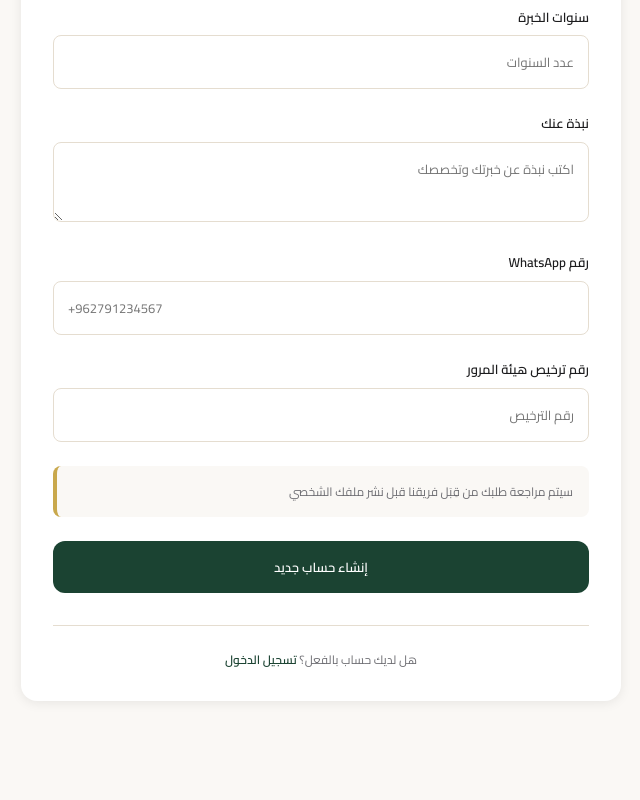
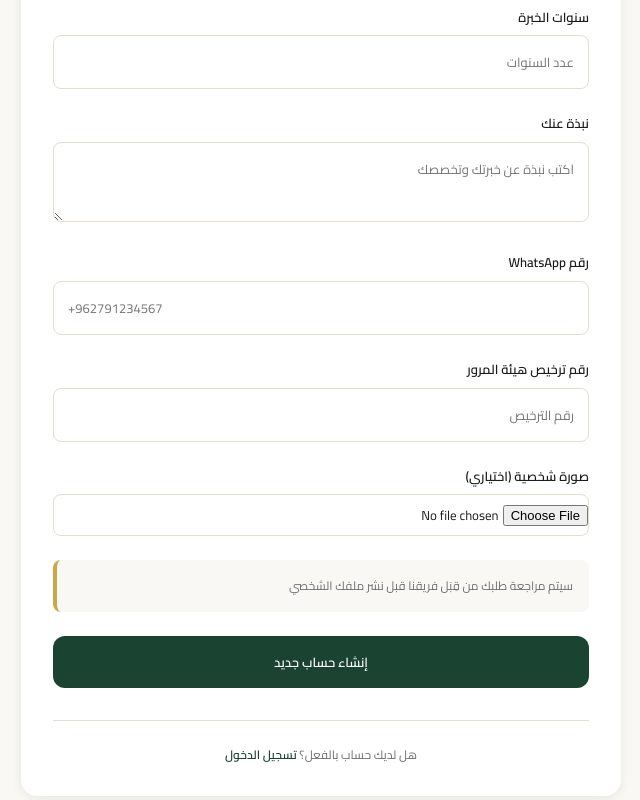
Before and after one commit to talaltantash/saidni, a React (Vite) app in the folder frontend/: page /register/worker in a window 1280 px wide. Shown: the part 1122-1922 px from the top of the page, without its empty margins (319-959 px from the left). Before the commit the page ends 1855 px from the top, so only its background shows below. Built offline with nearby package versions, Linux system fonts and the light colour scheme.

Commit message:
Add worker photo upload and display

```diff
--- a/frontend/src/pages/RegisterWorker.jsx
+++ b/frontend/src/pages/RegisterWorker.jsx
@@ -21,6 +21,8 @@ export default function RegisterWorker({ setUser }) {
     vtc_license_number: ''
   });
   const [error, setError] = useState('');
+  const [photo, setPhoto] = useState(null);
+  const [photoPreview, setPhotoPreview] = useState(null);
   const [loading, setLoading] = useState(false);
 
   const categories = [
@@ -37,6 +39,14 @@ export default function RegisterWorker({ setUser }) {
   const handleChange = (e) => {
     const { name, value } = e.target;
     setFormData(prev => ({ ...prev, [name]: value }));
+  };
+
+  const handlePhotoChange = (e) => {
+    const file = e.target.files[0];
+    if (file) {
+      setPhoto(file);
+      setPhotoPreview(URL.createObjectURL(file));
+    }
   };
 
   const handleSubmit = async (e) => {
@@ -82,6 +92,15 @@ export default function RegisterWorker({ setUser }) {
         const data = await res.json();
         localStorage.setItem('token', data.token);
         setUser(data.user);
+        if (photo) {
+          const formData = new FormData();
+          formData.append('photo', photo);
+          await apiFetch('/api/workers/upload-photo', {
+            method: 'POST',
+            headers: { 'Authorization': `Bearer ${data.token}` },
+            body: formData
+          });
+        }
         navigate('/');
       } else if (res.status === 409) {
         setError(t('messages.emailExists'));
@@ -240,6 +259,19 @@ export default function RegisterWorker({ setUser }) {
               />
             </div>
 
+            <div className="form-group">
+              <label>صورة شخصية (اختياري)</label>
+              {photoPreview && (
+                <img src={photoPreview} alt="preview" style={{ width: '100px', height: '100px', borderRadius: '50%', objectFit: 'cover', marginBottom: '0.5rem', display: 'block' }} />
+              )}
+              <input
+                type="file"
+                accept="image/*"
+                onChange={handlePhotoChange}
+                style={{ padding: '0.5rem 0' }}
+              />
+            </div>
+
             <div className="form-note">
               <p>{t('worker_form.reviewNote')}</p>
             </div>
--- a/frontend/src/pages/WorkerProfile.jsx
+++ b/frontend/src/pages/WorkerProfile.jsx
@@ -136,9 +136,13 @@ export default function WorkerProfile({ user }) {
       <div className="worker-header-section">
         <div className="container">
           <div className="worker-header-content">
-            <div className="worker-avatar-large" style={{ backgroundColor: 'var(--green-primary)' }}>
-              {worker.name.split(' ').map(w => w[0]).join('').slice(0, 2).toUpperCase()}
-            </div>
+            {worker.photo_url ? (
+              <img src={worker.photo_url} alt={worker.name} style={{ width: '100px', height: '100px', borderRadius: '50%', objectFit: 'cover' }} />
+            ) : (
+              <div className="worker-avatar-large" style={{ backgroundColor: 'var(--green-primary)' }}>
+                {worker.name.split(' ').map(w => w[0]).join('').slice(0, 2).toUpperCase()}
+              </div>
+            )}
             <div className="worker-header-info">
               <div className="header-name-row">
                 <div>
```
